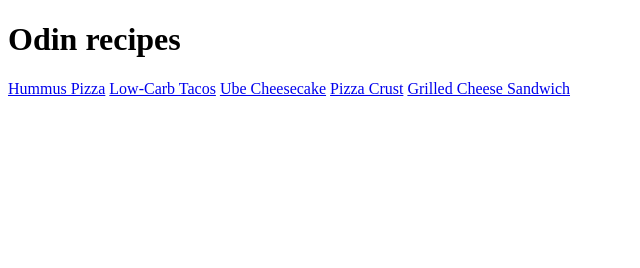
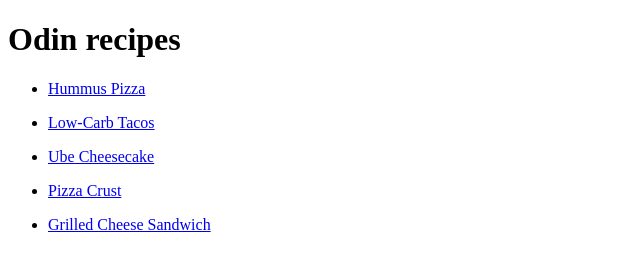
Before and after one commit to SantiW01/odin-recipes, a plain HTML site: page index.html in a window 1280 px wide. Shown: the whole page, without its empty margins (0-640 px from the left). Drawn offline with Linux system fonts and the light colour scheme.

Commit message:
Update links in an unordered list

```diff
--- a/index.html
+++ b/index.html
@@ -8,10 +8,12 @@
 </head>
 <body>
     <h1>Odin recipes</h1>
-    <a href="./recipes/HummusPizza.html">Hummus Pizza</a>
-    <a href="./recipes/LowCarbTacos.html">Low-Carb Tacos</a>
-    <a href="./recipes/UbeCheesecake.html">Ube Cheesecake</a>
-    <a href="./recipes/PizzaCrust.html">Pizza Crust</a>
-    <a href="./recipes/GrilledChesseSandwich.html">Grilled Cheese Sandwich</a>
+    <ul>
+        <li><a href="./recipes/HummusPizza.html"><p>Hummus Pizza</p></a></li>
+        <li><a href="./recipes/LowCarbTacos.html"><p>Low-Carb Tacos</p></a></li>
+        <li><a href="./recipes/UbeCheesecake.html"><p>Ube Cheesecake</p></a></li>
+        <li><a href="./recipes/PizzaCrust.html"><p>Pizza Crust</p></a></li>
+        <li><a href="./recipes/GrilledChesseSandwich.html"><p>Grilled Cheese Sandwich</p></a></li>
+    </ul>
 </body>
 </html>
```
